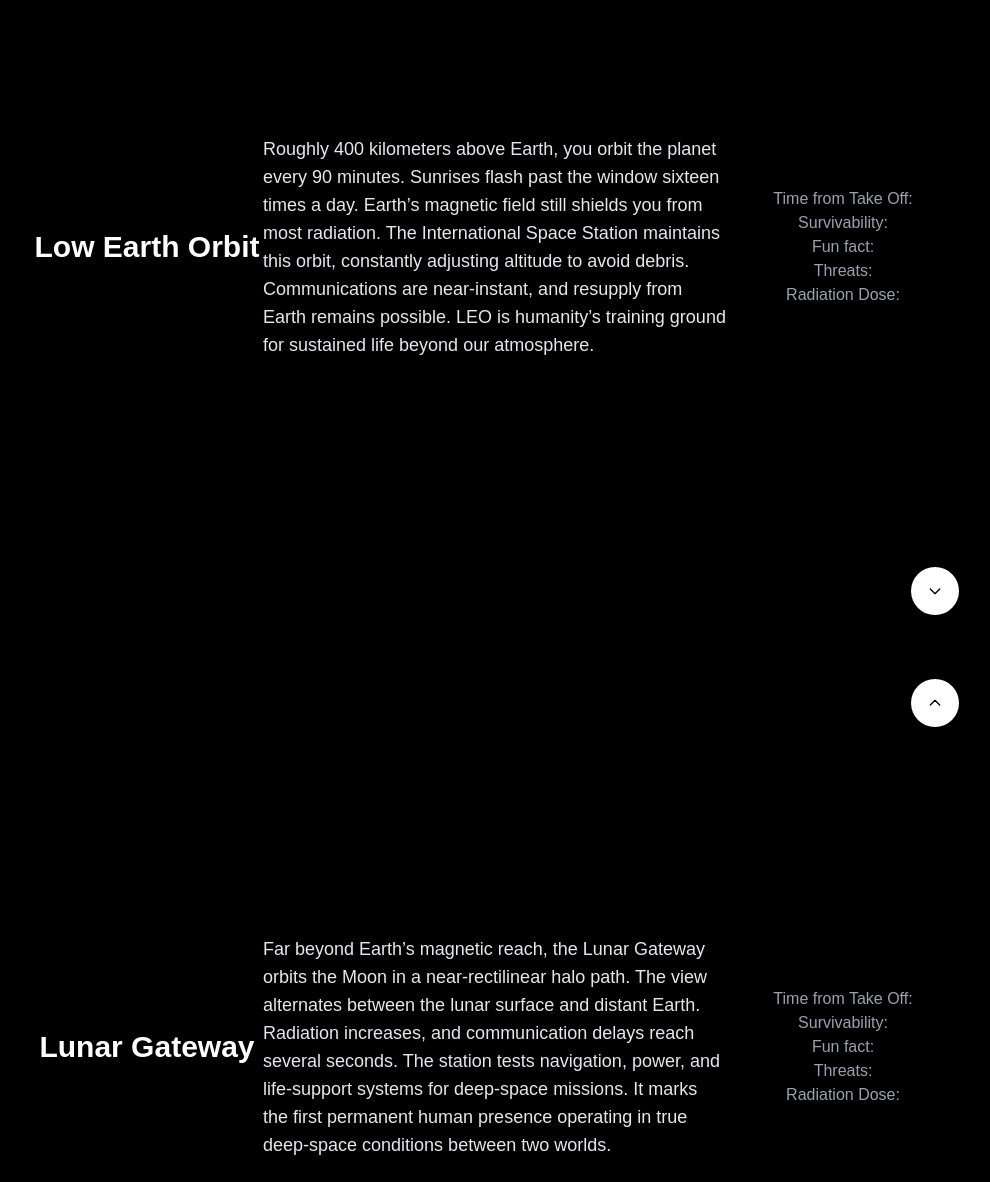
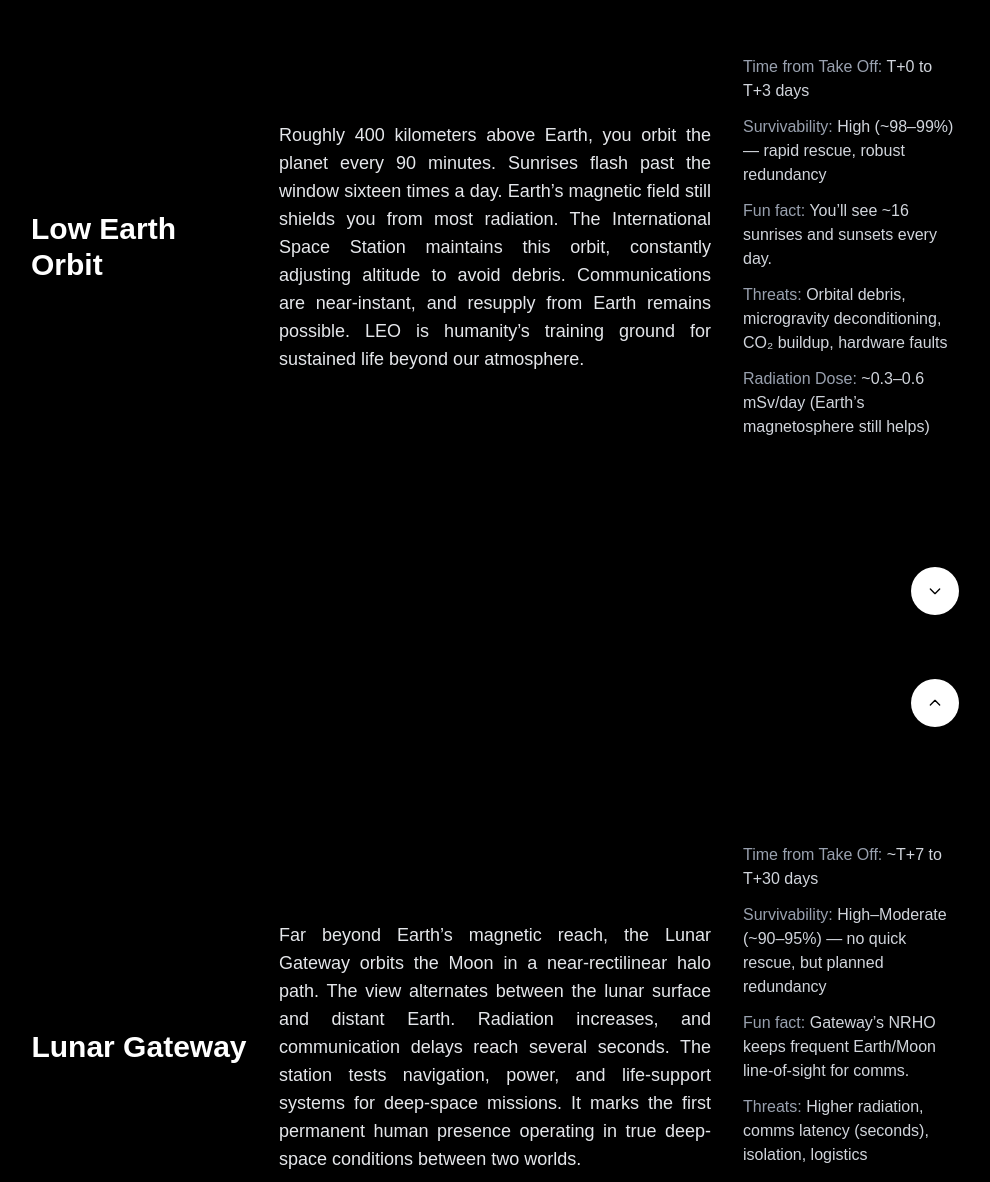
Before and after one commit to zh4ck/hackathon, a Next.js app: page /StartJourney in a window 1280 px wide. Shown: the part 1353-2535 px from the top of the page, without its empty margins (217-1207 px from the left). Built offline with nearby package versions, Linux system fonts and the light colour scheme.

Commit message:
more StartJourney page styling and adding tidbits

```diff
--- a/app/StartJourney/page.tsx
+++ b/app/StartJourney/page.tsx
@@ -31,21 +31,41 @@
       title: "Low Earth Orbit",
       description:
         "Roughly 400 kilometers above Earth, you orbit the planet every 90 minutes. Sunrises flash past the window sixteen times a day. Earth’s magnetic field still shields you from most radiation. The International Space Station maintains this orbit, constantly adjusting altitude to avoid debris. Communications are near-instant, and resupply from Earth remains possible. LEO is humanity’s training ground for sustained life beyond our atmosphere.",
+      timeFromTakeOff: "T+0 to T+3 days",
+      survivability: "High (~98–99%) — rapid rescue, robust redundancy",
+      funFact: "You’ll see ~16 sunrises and sunsets every day.",
+      threats: "Orbital debris, microgravity deconditioning, CO₂ buildup, hardware faults",
+      radiationDose: "~0.3–0.6 mSv/day (Earth’s magnetosphere still helps)",
     },
     {
       title: "Lunar Gateway",
       description:
         "Far beyond Earth’s magnetic reach, the Lunar Gateway orbits the Moon in a near-rectilinear halo path. The view alternates between the lunar surface and distant Earth. Radiation increases, and communication delays reach several seconds. The station tests navigation, power, and life-support systems for deep-space missions. It marks the first permanent human presence operating in true deep-space conditions between two worlds.",
+      timeFromTakeOff: "~T+7 to T+30 days",
+      survivability: "High–Moderate (~90–95%) — no quick rescue, but planned redundancy",
+      funFact: "Gateway’s NRHO keeps frequent Earth/Moon line-of-sight for comms.",
+      threats: "Higher radiation, comms latency (seconds), isolation, logistics",
+      radiationDose: "~1–1.5 mSv/day (outside Earth’s magnetic shield)",
     },
     {
       title: "Mars Transit",
       description:
         "You’ve left lunar orbit and entered interplanetary space. The Sun appears smaller, and stars remain fixed against a black backdrop. Communications with Earth lag up to 20 minutes. Solar storms and cosmic rays strike the spacecraft, demanding constant monitoring. Everything—navigation, energy, and life support—depends on precision and redundancy. Mars grows brighter each week, a distant orange point slowly resolving into a planet.",
+      timeFromTakeOff: "~T+30 to T+240 days (mission-profile dependent)",
+      survivability: "Moderate (~70–85%) — deep-space risks, strict systems discipline",
+      funFact: "One‑way light time can approach ~20 minutes near conjunction.",
+      threats: "Solar particle events, galactic cosmic rays, life‑support failures",
+      radiationDose: "~1.5–2 mSv/day average; spikes during solar events",
     },
     {
       title: "Mars Surface",
       description:
         "You’ve landed on a world half again as far from the Sun as Earth. The sky glows butterscotch under a thin CO₂ atmosphere. Gravity is weak; dust settles slowly. Temperatures swing wildly from day to night, and storms can engulf the horizon for weeks. From this vantage, Earth is a faint star. Mars offers the first real test of building and surviving on another planet.",
+      timeFromTakeOff: "~T+240+ days (arrival and surface ops)",
+      survivability: "Moderate (~75–90%) with adequate habitat, ISRU, and medical",
+      funFact: "Gravity is ~38% of Earth’s; sunsets appear blue on Mars.",
+      threats: "Global dust storms, perchlorates, EVA risks, power/thermal constraints",
+      radiationDose: "~0.5–1 mSv/day unshielded; far lower inside habitat",
     },
   ];
 
@@ -260,7 +280,7 @@
               ref={(el) => {
                 if (el) sectionRefs.current[index] = el;
               }}
-              className="w-full h-screen flex flex-col md:flex-row items-center justify-center px-8 py-8 text-white relative"
+              className="w-full h-screen flex flex-col md:flex-row items-center justify-center px-8 py-8 text-white relative md:gap-8"
             >
               <div className="w-full md:w-1/4 flex items-center justify-center mb-4 md:mb-0">
                 <h2 className="text-5xl sm:text-2xl md:text-3xl font-extrabold">
@@ -268,16 +288,16 @@
                 </h2>
               </div>
               <div className="w-full md:w-2/4 flex items-start md:items-start px-2 md:px-0 mb-4 md:mb-0">
-                <p className="text-lg sm:text-base md:text-base lg:text-lg font-[400] text-gray-200">
+                <p className="text-lg sm:text-base md:text-base lg:text-lg font-[400] text-gray-200 text-justify">
                   {sec.description}
                 </p>
               </div>
-              <div className="w-full md:w-1/4 flex flex-col items-center justify-center text-gray-400 text-xs sm:text-sm md:text-sm lg:text-base font-[300]">
-                <p>Time from Take Off:</p>
-                <p>Survivability:</p>
-                <p>Fun fact:</p>
-                <p>Threats:</p>
-                <p>Radiation Dose:</p>
+              <div className="w-full md:w-1/4 flex flex-col items-start justify-center text-gray-300 text-xs sm:text-sm md:text-sm lg:text-base font-[300] space-y-2 md:space-y-3">
+                <p><span className="text-gray-400">Time from Take Off:</span> {sec.timeFromTakeOff}</p>
+                <p><span className="text-gray-400">Survivability:</span> {sec.survivability}</p>
+                <p><span className="text-gray-400">Fun fact:</span> {sec.funFact}</p>
+                <p><span className="text-gray-400">Threats:</span> {sec.threats}</p>
+                <p><span className="text-gray-400">Radiation Dose:</span> {sec.radiationDose}</p>
               </div>
               {index > 0 && (
                 <button
```
